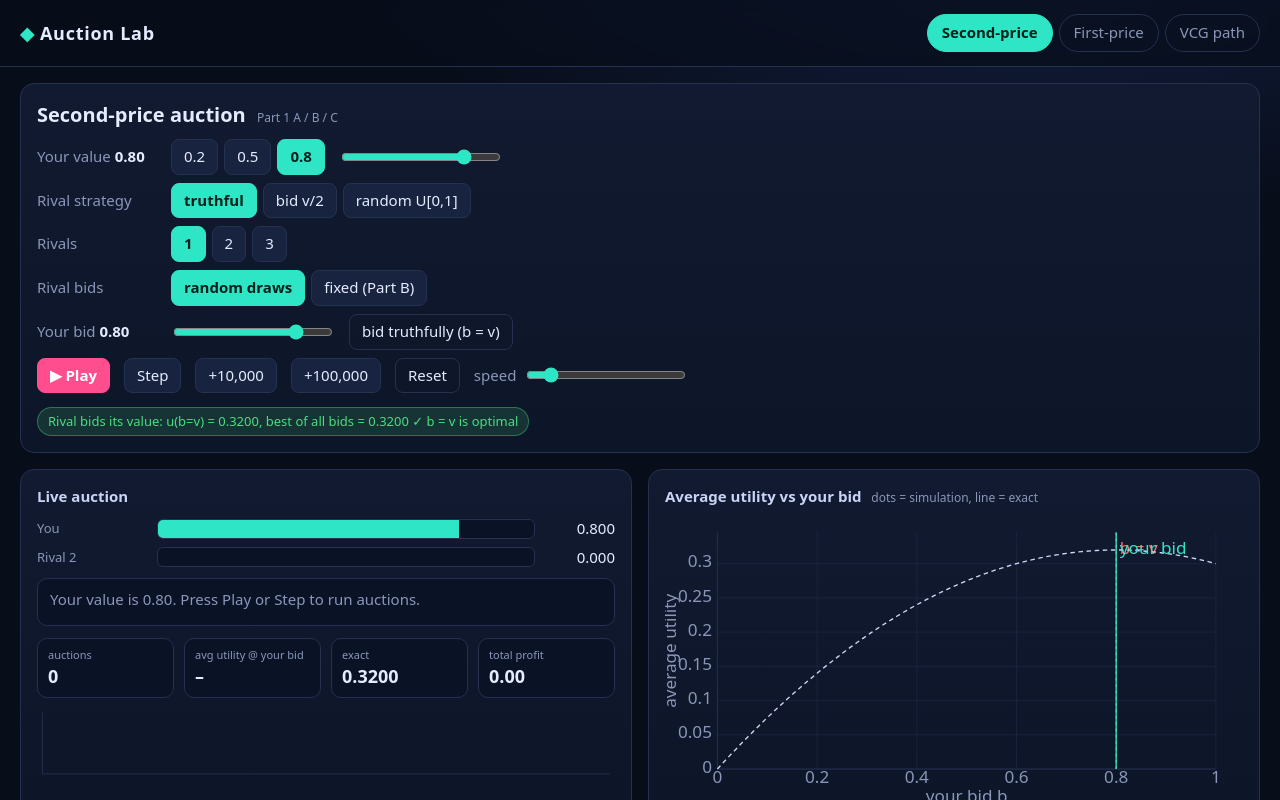
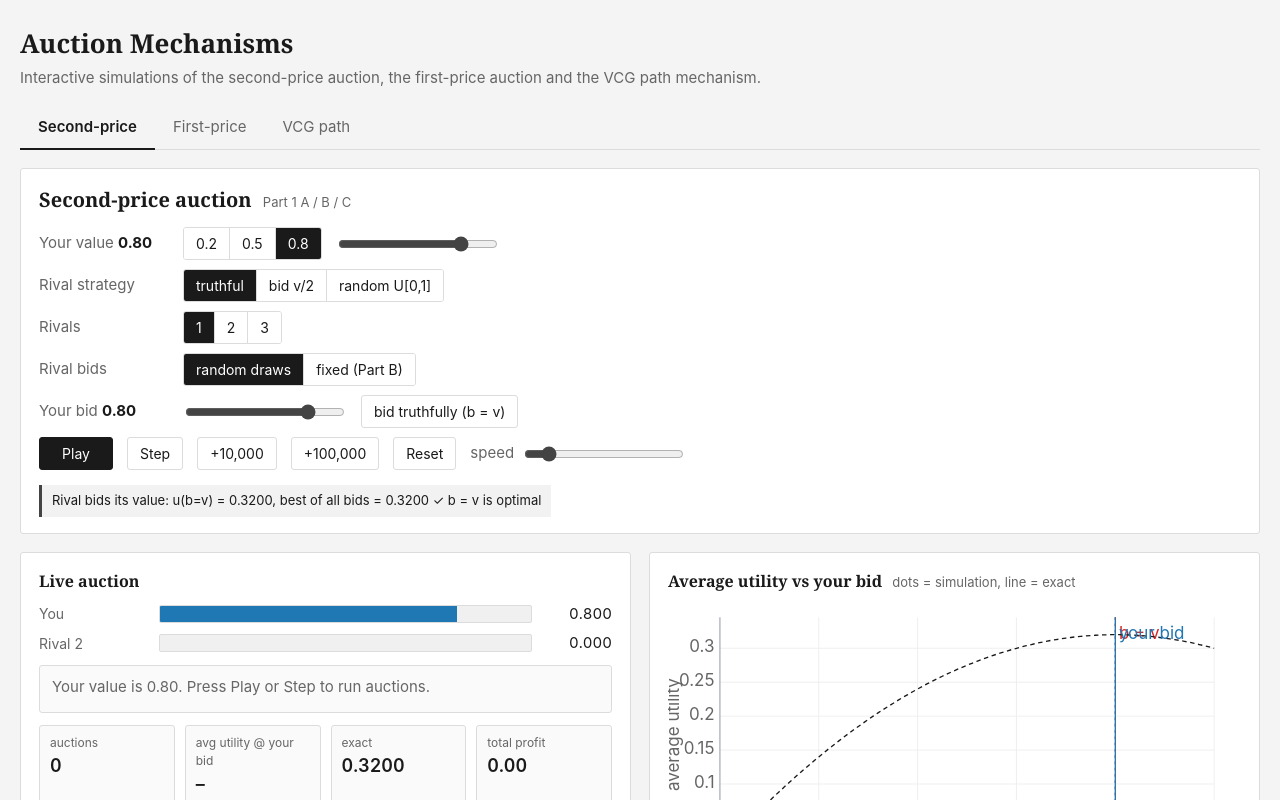
Before and after one commit to hhemantpatel/auction-mechanisms-lab, a plain HTML site: page simulation/index.html in a window 1280 px wide. Both pictures are taken after a click on the button "Second-price". Shown: the top 800 px of the page. Drawn offline with Linux system fonts and the light colour scheme.

Commit message:
Improve the website

```diff
--- a/simulation/app.js
+++ b/simulation/app.js
@@ -5,7 +5,7 @@
   const $ = (s) => document.querySelector(s);
   const $$ = (s) => Array.from(document.querySelectorAll(s));
   const f2 = (x) => x.toFixed(2), f3 = (x) => x.toFixed(3), f4 = (x) => x.toFixed(4);
-  const COL = { you: "#2ee6c5", rival: "#ffb84d", win: "#ff4d8d", exact: "#cdd6f4", warn: "#ff6b6b", n3: "#7aa2ff", n4: "#c792ea" };
+  const COL = { you: "#1f77b4", rival: "#ff7f0e", win: "#d62728", exact: "#1a1a1a", warn: "#d62728", n3: "#2ca02c", faint: "#c4c4c4" };
   const MAX = 300000;
 
   // ---------------- tiny SVG chart helper ----------------
@@ -36,7 +36,7 @@
     s.push(`<line class="axis" x1="${L}" x2="${W - R}" y1="${H - B}" y2="${H - B}"/><line class="axis" x1="${L}" x2="${L}" y1="${T}" y2="${H - B}"/>`);
     if (o.xlabel) s.push(`<text x="${(L + W - R) / 2}" y="${H - 6}" text-anchor="middle">${o.xlabel}</text>`);
     if (o.ylabel) s.push(`<text transform="translate(12 ${(T + H - B) / 2}) rotate(-90)" text-anchor="middle">${o.ylabel}</text>`);
-    if (o.title) s.push(`<text x="${L + 6}" y="${T + 12}" style="fill:#c9d4f5">${o.title}</text>`);
+    if (o.title) s.push(`<text x="${L + 6}" y="${T + 12}" style="fill:var(--text)">${o.title}</text>`);
     const clipY = (y) => Math.max(o.ymin, Math.min(o.ymax, y));
     return {
       sx, sy,
@@ -62,8 +62,13 @@
           s.push(`<rect x="${x + 1}" y="${y}" width="${Math.max(1, w)}" height="${Math.max(0, sy(0) - y)}" fill="${color}" rx="2"/>`); });
         return this;
       },
-      legend(items) { items.forEach((it, i) => s.push(`<rect x="${W - 190}" y="${T + 2 + i * 15}" width="10" height="10" fill="${it[1]}" rx="2"/><text x="${W - 175}" y="${T + 11 + i * 15}">${it[0]}</text>`)); return this; },
-      text(x, y, t, color) { s.push(`<text x="${sx(x)}" y="${sy(y)}" style="fill:${color || "#cdd6f4"}">${t}</text>`); return this; },
+      legend(items) {
+        const x = W - R - 250;
+        s.push(`<rect x="${x - 8}" y="${T}" width="256" height="${items.length * 24 + 8}" fill="#fff" stroke="var(--line)"/>`);
+        items.forEach((it, i) => s.push(`<rect x="${x}" y="${T + 10 + i * 24}" width="12" height="12" fill="${it[1]}"/><text x="${x + 18}" y="${T + 21 + i * 24}">${it[0]}</text>`));
+        return this;
+      },
+      text(x, y, t, color) { s.push(`<text x="${sx(x)}" y="${sy(y)}" style="fill:${color || "var(--text)"}">${t}</text>`); return this; },
       done() { svg.innerHTML = s.join(""); },
     };
   }
@@ -134,10 +139,10 @@
     return true;
   }
   function runBatch1(k) { for (let i = 0; i < k && step1(); i++); draw1(); }
-  function stop1() { if (S1.timer) { clearInterval(S1.timer); S1.timer = null; $("#play").innerHTML = "&#9654; Play"; } }
+  function stop1() { if (S1.timer) { clearInterval(S1.timer); S1.timer = null; $("#play").innerHTML = "Play"; } }
   function play1() {
     if (S1.timer) return stop1();
-    $("#play").innerHTML = "&#10073;&#10073; Pause";
+    $("#play").innerHTML = "Pause";
     S1.timer = setInterval(() => { const k = perTick(+$("#speed").value); for (let i = 0; i < k; i++) if (!step1()) break; draw1(); }, 80);
   }
 
@@ -164,11 +169,11 @@
       d.max = mx; heatCache[key] = d;
     }
     const cv = $("#heat1"), ctx = cv.getContext("2d"), img = ctx.createImageData(101, 101);
-    const ramp = (t) => { t = Math.sqrt(t); const a = [10, 18, 40], m = [255, 77, 141], z = [255, 226, 120];
+    const ramp = (t) => { t = Math.sqrt(t); const a = [255, 255, 255], m = [140, 172, 204], z = [24, 52, 88];
       const [c0, c1, u] = t < 0.5 ? [a, m, t * 2] : [m, z, (t - 0.5) * 2]; return c0.map((x, i) => x + (c1[i] - x) * u); };
     for (let i = 0; i < 101 * 101; i++) { const c = ramp(d[i] / (d.max || 1)); img.data.set([c[0], c[1], c[2], 255], i * 4); }
     ctx.putImageData(img, 0, 0);
-    ctx.fillStyle = "#fff"; ctx.fillRect(Math.round(S1.b * 100) - 1, Math.round(S1.v * 100) - 1, 3, 3);
+    ctx.fillStyle = COL.win; ctx.fillRect(Math.round(S1.b * 100) - 1, Math.round(S1.v * 100) - 1, 3, 3);
   }
 
   function draw1() {
@@ -280,10 +285,10 @@
     }
     S2.cnt++; S2.last = C.evalFirstPrice(vals, n, kOf(S2.ki)); return true;
   }
-  function stop2() { if (S2.timer) { clearInterval(S2.timer); S2.timer = null; $("#play2").innerHTML = "&#9654; Play"; } }
+  function stop2() { if (S2.timer) { clearInterval(S2.timer); S2.timer = null; $("#play2").innerHTML = "Play"; } }
   function play2() {
     if (S2.timer) return stop2();
-    $("#play2").innerHTML = "&#10073;&#10073; Pause";
+    $("#play2").innerHTML = "Pause";
     S2.timer = setInterval(() => { const k = perTick(+$("#speed2").value); for (let i = 0; i < k; i++) if (!step2()) break; draw2(); }, 80);
   }
   function draw2() {
@@ -306,7 +311,7 @@
     const all = [2, 3, 4].map((m) => fpCurve(m).map((p) => p[1]));
     const [lo, hi] = yRange(all, true);
     const ch = Chart($("#curve2"), { xmin: 0, xmax: 2, ymin: lo, ymax: hi, xlabel: "k (you bid k · v)", ylabel: "expected utility" });
-    [2, 3, 4].forEach((m) => ch.line(fpCurve(m), m === n ? COL.exact : "#3a4a73", m === n ? 2.4 : 1.4, m === n ? "" : "4 3"));
+    [2, 3, 4].forEach((m) => ch.line(fpCurve(m), m === n ? COL.exact : COL.faint, m === n ? 2.4 : 1.4, m === n ? "" : "4 3"));
     ch.dots(mc, COL.you, 3).vline(ks, COL.rival, "k*", "4 4").vline(k, COL.you, "", "1 0").legend([["exact, current n", COL.exact], ["simulated", COL.you]]).done();
     // overpayment
     const gs = cnt ? Array.from({ length: KG }, (_, i) => [kOf(i), S2.gap[i] / cnt]) : [], f1 = cnt ? Array.from({ length: KG }, (_, i) => [kOf(i), S2.o1[i] / cnt]) : [];
@@ -347,7 +352,7 @@
     const costs = S3.costs, o = C.vcg(costs), on = o.chosen.path;
     $$("#costs3 > div").forEach((d) => d.classList.toggle("sel", d.dataset.e === S3.sel));
     // graph
-    const R = 24; let svg = '<defs><marker id="arr" viewBox="0 0 10 10" refX="9" refY="5" markerWidth="7" markerHeight="7" orient="auto-start-reverse"><path d="M0 0L10 5L0 10z" fill="#8a97b8"/></marker></defs>';
+    const R = 24; let svg = '<defs><marker id="arr" viewBox="0 0 10 10" refX="9" refY="5" markerWidth="7" markerHeight="7" orient="auto-start-reverse"><path d="M0 0L10 5L0 10z" fill="#4b5157"/></marker></defs>';
     EDGE_KEYS.forEach((e) => {
       const [x1, y1] = POS[e[0]], [x2, y2] = POS[e[1]], dx = x2 - x1, dy = y2 - y1, L = Math.hypot(dx, dy), ux = dx / L, uy = dy / L;
       const ax = x1 + ux * R, ay = y1 + uy * R, bx = x2 - ux * (R + 4), by = y2 - uy * (R + 4), t = e === "CF" ? 0.6 : 0.5;
--- a/simulation/index.html
+++ b/simulation/index.html
@@ -3,12 +3,13 @@
 <head>
 <meta charset="utf-8">
 <meta name="viewport" content="width=device-width, initial-scale=1">
-<title>Auction Lab</title>
-<link rel="stylesheet" href="style.css?v=2">
+<title>Auction Mechanisms</title>
+<link rel="stylesheet" href="style.css?v=5">
 </head>
 <body>
 <header>
-  <div class="brand"><span class="logo">&#9670;</span> Auction Lab</div>
+  <h1>Auction Mechanisms</h1>
+  <p>Interactive simulations of the second-price auction, the first-price auction and the VCG path mechanism.</p>
   <nav id="tabs">
     <button data-tab="t1" class="active">Second-price</button>
     <button data-tab="t2">First-price</button>
@@ -34,7 +35,7 @@
       <input type="range" id="b-slider" min="0" max="1" step="0.01" value="0.8">
       <button id="b-truth" class="ghost">bid truthfully (b = v)</button></div>
     <div class="row buttons">
-      <button id="play" class="primary">&#9654; Play</button><button id="step">Step</button>
+      <button id="play" class="primary">Play</button><button id="step">Step</button>
       <button id="run10k">+10,000</button><button id="run100k">+100,000</button><button id="reset" class="ghost">Reset</button>
       <label class="inline">speed <input type="range" id="speed" min="1" max="60" value="8"></label>
     </div>
@@ -60,7 +61,7 @@
 
   <section class="panel"><h3>Regret heatmap <small>how much utility you lose by bidding b when your value is v</small></h3>
     <div class="heat"><canvas id="heat1" width="101" height="101"></canvas>
-      <div class="legend">x: your bid 0 &rarr; 1<br>y: your value 0 &rarr; 1<br><span class="dot"></span> current (v, b)<br>dark = no regret, bright = large regret.<br>Zero regret along the diagonal b = v.</div></div></section>
+      <div class="legend">x: your bid 0 &rarr; 1<br>y: your value 0 &rarr; 1<br><span class="dot"></span> current (v, b)<br>white = no regret, dark blue = large regret.<br>Zero regret along the diagonal b = v.</div></div></section>
   <section class="panel controls"><h3>All 9 combinations <small>exact curves, Part A grid</small></h3>
     <button id="grid-toggle" class="ghost">Show / hide the 3 &times; 3 grid</button>
     <div id="grid9" class="grid9" hidden></div></section>
@@ -76,7 +77,7 @@
       <input type="range" id="k-slider" min="0.1" max="2" step="0.1" value="0.5">
       <button id="k-eq" class="ghost">nearest to equilibrium k*</button></div>
     <div class="row buttons">
-      <button id="play2" class="primary">&#9654; Play</button><button id="step2">Step</button>
+      <button id="play2" class="primary">Play</button><button id="step2">Step</button>
       <button id="run10k2">+10,000</button><button id="run100k2">+100,000</button><button id="reset2" class="ghost">Reset</button>
       <label class="inline">speed <input type="range" id="speed2" min="1" max="60" value="8"></label>
     </div>
@@ -113,6 +114,6 @@
 
 <footer>All simulations run in your browser. Seeded random numbers, so a given run is reproducible.</footer>
 <script src="core.js?v=2"></script>
-<script src="app.js?v=3"></script>
+<script src="app.js?v=6"></script>
 </body>
 </html>
--- a/simulation/style.css
+++ b/simulation/style.css
@@ -1,74 +1,99 @@
 :root{
-  --bg:#080d1a; --bg2:#0f172a; --panel:#111a30; --line:#24314f; --text:#e6ecff; --muted:#8a97b8;
-  --you:#2ee6c5; --rival:#ffb84d; --win:#ff4d8d; --exact:#cdd6f4; --warn:#ff6b6b; --ok:#4ade80;
+  /* interface: neutral greys only */
+  --bg:#f4f4f4; --panel:#ffffff; --line:#dcdcdc; --grid:#eeeeee; --soft:#fafafa;
+  --text:#1a1a1a; --muted:#666666; --ui:#1a1a1a;
+  /* data colours: used only for bars, charts and the graph */
+  --you:#1f77b4; --rival:#ff7f0e; --win:#d62728; --warn:#d62728;
 }
-@media (prefers-color-scheme: light){ :root[data-theme="auto"]{} }
 *{box-sizing:border-box}
-body{margin:0;background:radial-gradient(1200px 600px at 80% -10%,#16264d 0,var(--bg) 60%);color:var(--text);
-  font:15px/1.45 system-ui,"Segoe UI",Roboto,sans-serif;min-height:100vh}
-header{display:flex;flex-wrap:wrap;gap:12px;align-items:center;justify-content:space-between;padding:14px 20px;
-  border-bottom:1px solid var(--line);background:rgba(8,13,26,.7);backdrop-filter:blur(6px);position:sticky;top:0;z-index:5}
-.brand{font-weight:700;letter-spacing:.04em;font-size:18px}.logo{color:var(--you)}
-nav{display:flex;gap:6px}
-nav button{background:transparent;border:1px solid var(--line);color:var(--muted);padding:7px 14px;border-radius:999px;cursor:pointer;font:inherit}
-nav button.active{color:#04201a;background:var(--you);border-color:var(--you);font-weight:600}
-.tab{display:none;grid-template-columns:repeat(auto-fit,minmax(min(100%,420px),1fr));gap:16px;padding:16px 20px;max-width:1400px;margin:0 auto}
+body{margin:0;background:var(--bg);color:var(--text);font:15px/1.5 -apple-system,"Segoe UI",Roboto,"Helvetica Neue",Arial,sans-serif}
+h1,h2,h3{font-family:Georgia,"Times New Roman",serif;font-weight:600;color:var(--text)}
+
+header{max-width:1400px;margin:0 auto;padding:24px 20px 0}
+header h1{font-size:26px;margin:0 0 4px}
+header p{margin:0 0 16px;color:var(--muted)}
+nav{display:flex;flex-wrap:wrap;border-bottom:1px solid var(--line)}
+nav button{background:none;border:0;border-bottom:2px solid transparent;border-radius:0;margin-bottom:-1px;padding:10px 18px;color:var(--muted);font-size:15px}
+nav button:hover{background:none;color:var(--text)}
+nav button.active{color:var(--text);border-bottom-color:var(--ui);font-weight:600}
+
+.tab{display:none;grid-template-columns:repeat(auto-fit,minmax(min(100%,420px),1fr));gap:18px;padding:18px 20px;max-width:1400px;margin:0 auto}
 .tab.active{display:grid}
-.panel{background:linear-gradient(180deg,var(--panel),#0d1528);border:1px solid var(--line);border-radius:14px;padding:16px;min-width:0}
+.panel{background:var(--panel);border:1px solid var(--line);border-radius:3px;padding:16px 18px;min-width:0}
 .controls{grid-column:1/-1}
-h2{margin:0 0 10px;font-size:20px}h3{margin:0 0 10px;font-size:15px;color:#c9d4f5}
-small{color:var(--muted);font-weight:400;font-size:12px;margin-left:6px}
+h2{margin:0 0 12px;font-size:20px}
+h3{margin:0 0 10px;font-size:16px}
+small{color:var(--muted);font-weight:400;font-size:13px;margin-left:6px;font-family:-apple-system,"Segoe UI",Roboto,Arial,sans-serif}
 .muted{color:var(--muted)}
-.row{display:flex;flex-wrap:wrap;gap:10px 14px;align-items:center;margin:8px 0}
-.row>label{min-width:120px;color:var(--muted)}.row b{color:var(--text)}
-.chips{display:flex;gap:6px;flex-wrap:wrap}
+
+.row{display:flex;flex-wrap:wrap;gap:10px 14px;align-items:center;margin:9px 0}
+.row>label{min-width:130px;color:var(--muted)}
+.row b{color:var(--text)}
+button{font:inherit;font-size:14px;color:var(--text);background:#fff;border:1px solid var(--line);padding:5px 12px;border-radius:3px;cursor:pointer}
+button:hover{background:#efefef}
+.chips{display:inline-flex;flex-wrap:wrap;border:1px solid var(--line);border-radius:3px;overflow:hidden}
 .chips[hidden],.grid9[hidden]{display:none}
-button{font:inherit;color:var(--text);background:#18233f;border:1px solid var(--line);padding:6px 12px;border-radius:8px;cursor:pointer}
-button:hover{border-color:var(--you)}
-button.on{background:var(--you);color:#04201a;border-color:var(--you);font-weight:600}
-button.primary{background:var(--win);border-color:var(--win);color:#fff;font-weight:600}
+.chips button{border:0;border-right:1px solid var(--line);border-radius:0}
+.chips button:last-child{border-right:0}
+.chips button.on{background:var(--ui);color:#fff}
+button.primary{background:var(--ui);border-color:var(--ui);color:#fff;min-width:74px}
+button.primary:hover{background:#000}
 button.ghost{background:transparent}
-input[type=range]{accent-color:var(--you);min-width:160px}
+input[type=range]{accent-color:#444;min-width:160px}
 label.inline{display:flex;gap:8px;align-items:center;color:var(--muted)}
-.badge{display:inline-block;padding:4px 10px;border-radius:999px;font-size:13px;margin-top:6px;min-height:22px}
-.badge.ok{background:rgba(74,222,128,.15);color:var(--ok);border:1px solid rgba(74,222,128,.4)}
-.badge.bad{background:rgba(255,107,107,.15);color:var(--warn);border:1px solid rgba(255,107,107,.4)}
-.chart{width:100%;height:auto;display:block}.chart.small{max-height:90px}
+
+.badge{display:inline-block;padding:6px 10px;border-left:3px solid var(--line);font-size:13px;margin-top:6px;min-height:22px;background:var(--soft)}
+.badge.ok{border-color:#444;color:var(--text);background:#f2f2f2}
+.badge.bad{border-color:var(--warn);color:var(--text);background:#f2f2f2}
+
+.chart{width:100%;height:auto;display:block}
+.chart.small{max-height:90px}
 .chart text{fill:var(--muted);font-size:19px;font-family:inherit}
+.chart .axis{stroke:#8f959c;stroke-width:1}
+.chart .grid{stroke:var(--grid);stroke-width:1}
 .grid9 svg text{font-size:17px}
-.chart .axis{stroke:var(--line);stroke-width:1}.chart .grid{stroke:#1a2540;stroke-width:1}
-/* arena */
+
+/* live auction */
 .bar-row{display:grid;grid-template-columns:110px 1fr 70px;gap:10px;align-items:center;margin:7px 0}
-.bar-row .name{color:var(--muted);font-size:13px}.bar-row .val{font-variant-numeric:tabular-nums;text-align:right}
-.track{height:20px;background:#0a1226;border:1px solid var(--line);border-radius:6px;overflow:hidden}
-.fill{height:100%;width:0;background:var(--rival);transition:width .35s ease}
+.bar-row .name{color:var(--muted);font-size:14px}
+.bar-row .val{font-variant-numeric:tabular-nums;text-align:right}
+.track{height:18px;background:#f0f0f0;border:1px solid var(--line);border-radius:2px;overflow:hidden}
+.fill{height:100%;width:0;background:var(--rival);transition:width .3s ease}
 .bar-row.you .fill{background:var(--you)}
-.bar-row.win .fill{background:var(--win);box-shadow:0 0 12px var(--win)}
-.bar-row.win .name{color:var(--win);font-weight:700}
-.verdict{margin-top:10px;padding:10px 12px;border-radius:10px;background:#0a1226;border:1px solid var(--line);min-height:48px}
+.bar-row.win .fill{background:var(--win)}
+.bar-row.win .name{color:var(--win);font-weight:600}
+.verdict{margin-top:10px;padding:10px 12px;border:1px solid var(--line);border-radius:3px;background:var(--soft);min-height:48px}
 .ticker{display:grid;grid-template-columns:repeat(auto-fit,minmax(120px,1fr));gap:10px;margin-top:12px}
-.ticker div{background:#0a1226;border:1px solid var(--line);border-radius:10px;padding:8px 10px}
-.ticker span{display:block;color:var(--muted);font-size:11px}.ticker b{font-size:18px;font-variant-numeric:tabular-nums}
+.ticker div{border:1px solid var(--line);border-radius:3px;padding:8px 10px;background:var(--soft)}
+.ticker span{display:block;color:var(--muted);font-size:12px}
+.ticker b{font-size:18px;font-variant-numeric:tabular-nums;font-weight:600}
+
 .heat{display:flex;gap:16px;flex-wrap:wrap;align-items:flex-start}
-.heat canvas{width:280px;height:280px;image-rendering:pixelated;border:1px solid var(--line);border-radius:8px;transform:scaleY(-1)}
-.legend{color:var(--muted);font-size:13px;max-width:260px}
-.dot{display:inline-block;width:9px;height:9px;border-radius:50%;background:#fff;border:2px solid var(--you)}
-.grid9{display:grid;grid-template-columns:repeat(3,1fr);gap:8px;margin-top:10px}
-.grid9 svg{width:100%;height:auto;background:#0a1226;border:1px solid var(--line);border-radius:8px}
-.costs{display:grid;grid-template-columns:repeat(auto-fill,minmax(180px,1fr));gap:8px 16px}
-.costs label{display:flex;justify-content:space-between;color:var(--muted);font-size:13px}.costs b{color:var(--text)}
-.costs div.sel label{color:var(--you)}
+.heat canvas{width:280px;height:280px;image-rendering:pixelated;border:1px solid var(--line);transform:scaleY(-1)}
+.legend{color:var(--muted);font-size:14px;max-width:260px}
+.dot{display:inline-block;width:9px;height:9px;background:var(--win)}
+.grid9{display:grid;grid-template-columns:repeat(auto-fit,minmax(240px,1fr));gap:10px;margin-top:10px}
+.grid9 svg{width:100%;height:auto;border:1px solid var(--line);border-radius:2px}
+
+/* VCG */
+.costs{display:grid;grid-template-columns:repeat(auto-fill,minmax(180px,1fr));gap:8px 18px}
+.costs label{display:flex;justify-content:space-between;color:var(--muted);font-size:14px;cursor:pointer}
+.costs b{color:var(--text)}
+.costs div.sel label{color:var(--text);font-weight:700}
 .graph svg{width:100%;height:auto}
 .graph table{width:100%;border-collapse:collapse;margin-top:10px;font-variant-numeric:tabular-nums}
-.graph td,.graph th{padding:4px 8px;border-bottom:1px solid var(--line);text-align:right;font-size:13px}
+.graph td,.graph th{padding:5px 8px;border-bottom:1px solid var(--line);text-align:right;font-size:14px}
+.graph th{color:var(--muted);font-weight:600}
 .graph th:first-child,.graph td:first-child{text-align:left}
 .graph tr.onpath td{color:var(--win);font-weight:600}
-.graph tr.sel td:first-child{outline:1px solid var(--you)}
-.node circle{fill:#0a1226;stroke:var(--line);stroke-width:2}.node text{fill:var(--text);font-size:18px;text-anchor:middle;dominant-baseline:central}
-.edge line{stroke:#5b6b94;stroke-width:2.5}.edge.on line{stroke:var(--win);stroke-width:5;stroke-dasharray:10 6;animation:flow .8s linear infinite}
-.edge.sel line{stroke:var(--you)}
-.edge text{fill:var(--text);font-size:14px;text-anchor:middle;paint-order:stroke;stroke:var(--bg);stroke-width:4px}
+.graph tr.sel td:first-child{box-shadow:inset 3px 0 0 var(--ui)}
+.node circle{fill:#fff;stroke:var(--text);stroke-width:1.4}
+.node text{fill:var(--text);font:italic 19px Georgia,"Times New Roman",serif;text-anchor:middle;dominant-baseline:central}
+.edge line{stroke:#6b7178;stroke-width:1.6}
+.edge.on line{stroke:var(--win);stroke-width:3.2}
+.edge.sel line{stroke:var(--you);stroke-width:3.2}
+.edge text{fill:var(--text);font:14px Georgia,"Times New Roman",serif;text-anchor:middle;paint-order:stroke;stroke:#fff;stroke-width:4px}
 .edge{cursor:pointer}
-@keyframes flow{to{stroke-dashoffset:-32}}
-footer{color:var(--muted);text-align:center;padding:20px;font-size:12px}
-@media (max-width:560px){.bar-row{grid-template-columns:80px 1fr 56px}.tab{padding:12px 16px}}
+
+footer{color:var(--muted);text-align:center;padding:24px;font-size:13px}
+@media (max-width:560px){.bar-row{grid-template-columns:80px 1fr 56px}.tab{padding:12px 16px}header{padding:18px 16px 0}}
```
